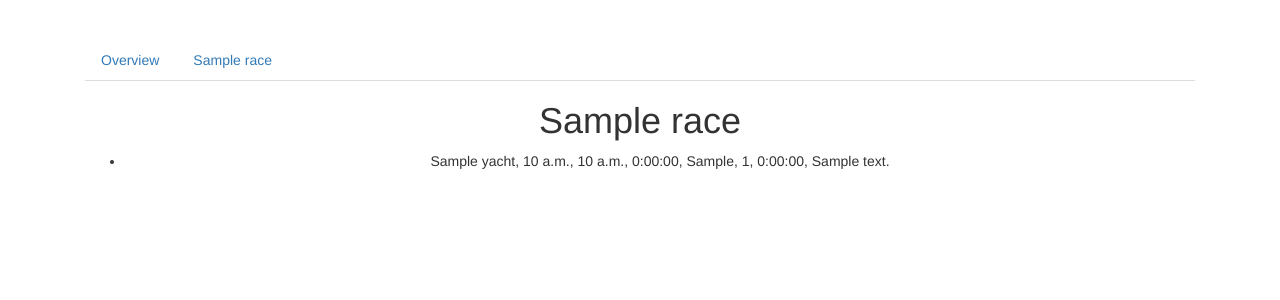
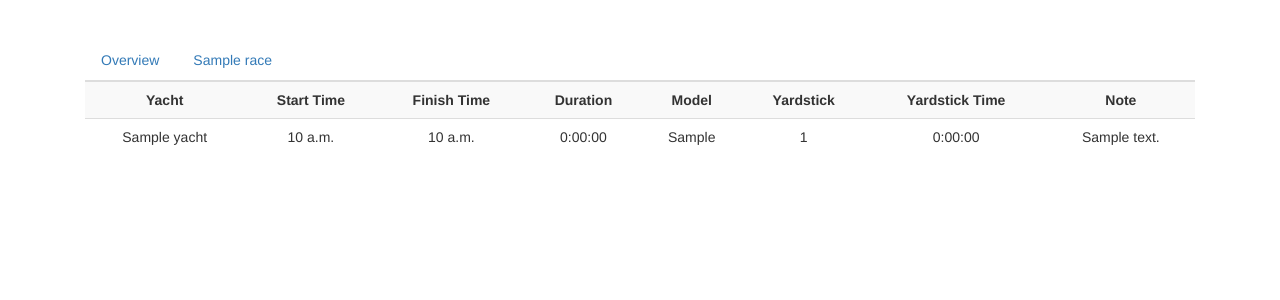
Before and after one commit to 0x64746b/regatta_recorder, a Django app: template regrec/templates/regrec/race.html in a window 1280 px wide. Shown: the part 51-351 px from the top of the page. Run offline with Django 3.2, Linux system fonts and the light colour scheme; the template is opened without the code that fills it: values that come from a table or form of the project are taken from there, others are empty; tables that the repository leaves empty hold one stand-in row (values such as "Sample post"); some libraries are stand-ins or nearby versions.

Commit message:
Format results as tables

```diff
--- a/regrec/static/regrec/css/regrec.css
+++ b/regrec/static/regrec/css/regrec.css
@@ -1,6 +1,11 @@
 body {
   padding-top: 50px;
 }
+
+th {
+  text-align: center;
+}
+
 .regrec {
   padding: 40px 15px;
   text-align: center;
--- a/regrec/templates/regrec/race.html
+++ b/regrec/templates/regrec/race.html
@@ -1,11 +1,28 @@
 {% extends "regrec/results.html" %}
 
 {% block results_tab %}
-  <h1>{{ race.name }}</h1>
-
-  <ul>
+  <table class="table table-striped table-hover">
+    <tr>
+      <th>Yacht</th>
+      <th>Start Time</th>
+      <th>Finish Time</th>
+      <th>Duration</th>
+      <th>Model</th>
+      <th>Yardstick</th>
+      <th>Yardstick Time</th>
+      <th>Note</th>
+    </tr>
     {% for run in race.runs.all %}
-    <li>{{ run.yacht.name }}, {{ run.start_time.time }}, {{ run.finish_time.time }}, {{ run.duration }}, {{ run.yacht.model }}, {{ run.yacht.yardstick }}, {{ run.yardstick_time }}, {{ run.comment }}</li>
+    <tr>
+      <td>{{ run.yacht.name }}</td>
+      <td>{{ run.start_time.time }}</td>
+      <td>{{ run.finish_time.time }}</td>
+      <td>{{ run.duration }}</td>
+      <td>{{ run.yacht.model }}</td>
+      <td>{{ run.yacht.yardstick }}</td>
+      <td>{{ run.yardstick_time }}</td>
+      <td>{{ run.comment }}</td>
+    </tr>
     {% endfor %}
-  </ul>
+  </table>
 {% endblock %}
```
Also changed, not shown: regrec/templates/regrec/overview.html (+16 -3 lines).
